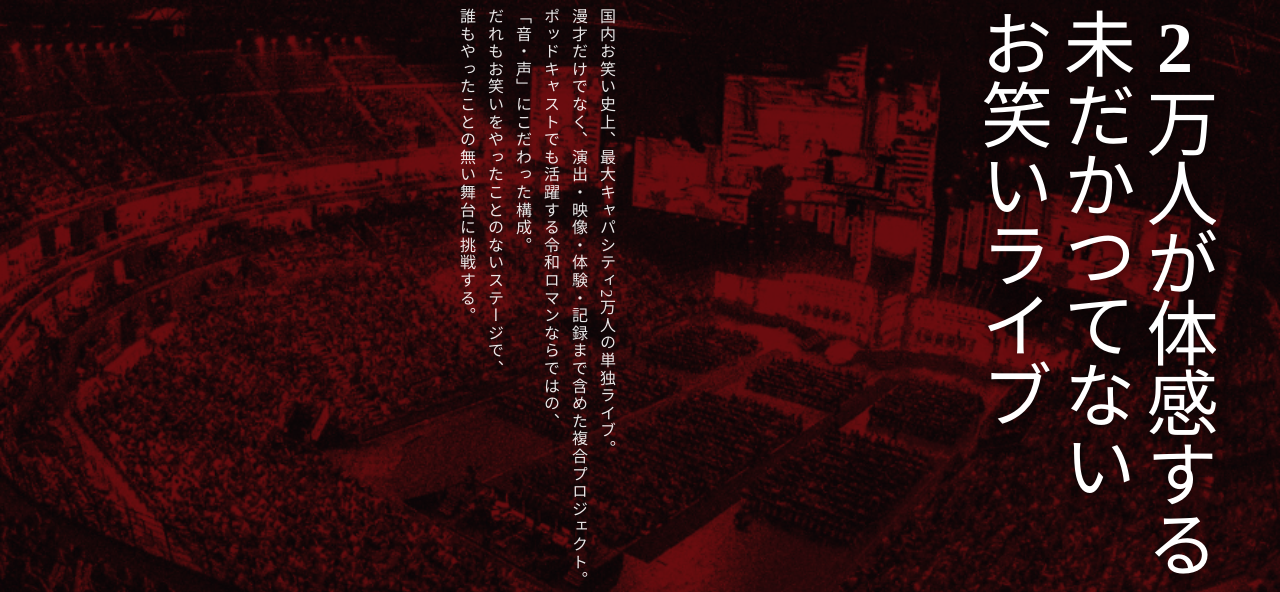
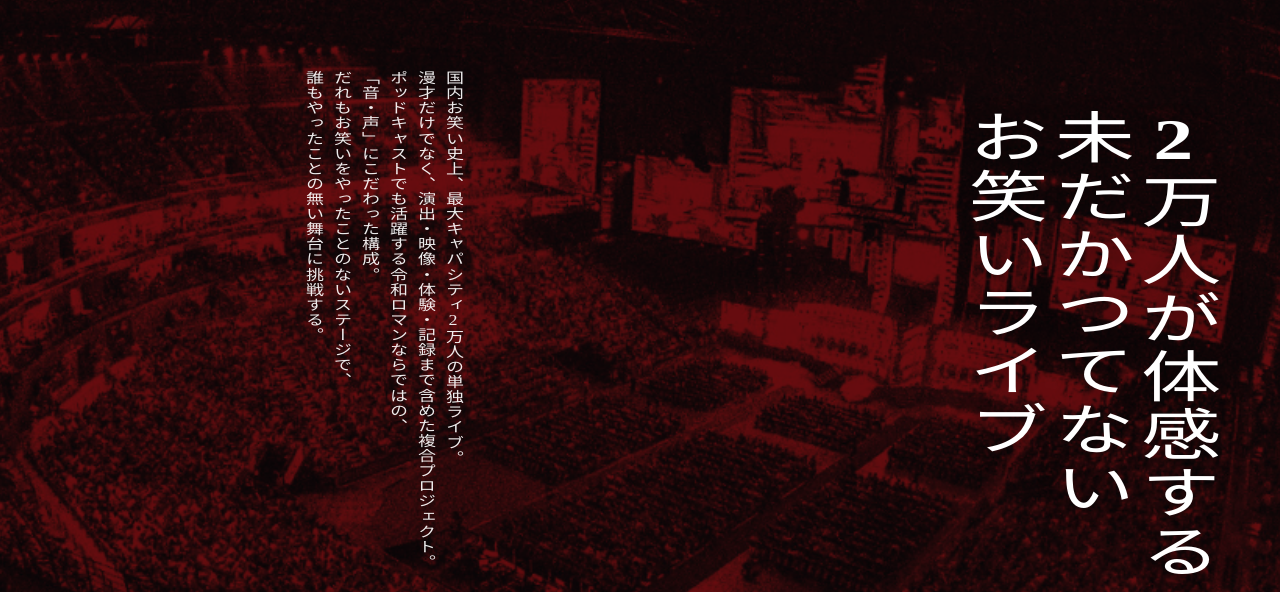
Before and after one commit to sakuya10969/reiwaroman, a React (Vite) app: page / in a window 1280 px wide. Shown: the part 1688-2280 px from the top of the page. Built offline with nearby package versions, Linux system fonts and the light colour scheme.

Commit message:
feat: fonts

```diff
--- a/src/components/introduction/IntroductionLive.tsx
+++ b/src/components/introduction/IntroductionLive.tsx
@@ -1,43 +1,46 @@
 import reiwa6 from "@/assets/reiwa_6.png";
-
-// 背景とティント濃度
-const BG = reiwa6; // 例: "/assets/arena.jpg"
-const TINT = 0.65; // 赤ティントの濃さ（0〜1）
 
 const IntroductionLive = () => {
   return (
-    <div
-      className="relative w-full overflow-hidden text-white"
-      style={{ minHeight: "100vh" }}
-    >
-      {/* 背景（画像 or 黒） */}
+    <div className="relative w-full min-h-[100vh] text-white overflow-hidden">
+      {/* BG */}
       <div
-        className="absolute inset-0 bg-black bg-center bg-cover"
-        style={{ backgroundImage: BG ? `url(${BG})` : "none" }}
-        aria-hidden="true"
+        className="absolute inset-0 bg-center bg-cover"
+        style={{ backgroundImage: `url(${reiwa6})` }}
+        aria-hidden
+      />
+      <div className="absolute inset-0 bg-black/45" aria-hidden />
+      <div
+        className="absolute inset-0 mix-blend-multiply"
+        style={{ backgroundColor: "rgba(185,0,0,0.65)" }}
+        aria-hidden
+      />
+      <div
+        className="absolute inset-0 pointer-events-none"
+        style={{
+          background:
+            "radial-gradient(120% 120% at 50% 40%, rgba(0,0,0,0) 55%, rgba(0,0,0,0.55) 100%)",
+        }}
+        aria-hidden
       />
 
-      {/* 暗幕（黒） */}
-      <div
-        className="absolute inset-0 bg-black/45"
-        aria-hidden="true"
-      />
+      {/* コンテンツ（← 右寄せ） */}
+      <div className="relative z-10 ml-auto w-full max-w-[1280px] px-6 lg:px-10 lg:pr-16 py-16 lg:py-24">
+        <div className="grid grid-cols-12 gap-6 lg:gap-10 items-start">
+          {/* 左のダミー余白は削除 */}
 
-      {/* 赤ティント（multiply） */}
-      <div
-        className="absolute inset-0"
-        style={{ backgroundColor: `rgba(200,0,0,${TINT})`, mixBlendMode: "multiply" }}
-        aria-hidden="true"
-      />
-
-      {/* コンテンツ */}
-      <div className="relative z-10 mx-auto w-full max-w-[1200px] px-6 py-16 lg:py-24">
-        <div className="grid grid-cols-1 lg:grid-cols-12 gap-10">
-          {/* 左：説明カラム（lgで縦書き） */}
-          <div className="lg:col-span-6 flex justify-start lg:justify-end">
+          {/* 縦書き本文（左側） */}
+          <div className="col-span-12 lg:col-span-5 flex lg:justify-end">
             <p
-              className="text-sm sm:text-base leading-relaxed text-white/90 lg:[writing-mode:vertical-rl] lg:[text-orientation:mixed] lg:leading-7 lg:tracking-widest"
-              style={{ fontFamily: '"dnp-shuei-shogomincho-std", serif' }}
+              className="
+                max-w-[22ch]
+                text-base md:text-lg text-white/92
+                lg:[writing-mode:vertical-rl] lg:[text-orientation:upright]
+                lg:leading-7 lg:tracking-wider
+                lg:pr-10
+                scale-y-[0.8] origin-center
+              "
+              style={{ fontFamily: '"a-otf-futo-min-a101-pr6n", serif' }}
             >
               国内お笑い史上、最大キャパシティ2万人の単独ライブ。<br />
               漫才だけでなく、演出・映像・体験・記録まで含めた複合プロジェクト。<br />
@@ -48,10 +51,19 @@ const IntroductionLive = () => {
             </p>
           </div>
 
-          {/* 右：大見出し（lgで縦書き・強調） */}
-          <div className="lg:col-span-6 flex lg:justify-end">
+          {/* 特大縦組み見出し（右側） */}
+          <div className="col-span-12 lg:col-span-7 flex lg:justify-end">
             <h2
-              className="font-extrabold text-[clamp(28px,8vw,72px)] lg:[writing-mode:vertical-rl] lg:[text-orientation:upright] lg:leading-[1.15] tracking-tight drop-shadow-[0_2px_6px_rgba(0,0,0,0.6)]"
+              className="
+                font-extrabold
+                text-[clamp(28px,7.2vw,80px)]
+                text-white
+                lg:[writing-mode:vertical-rl] lg:[text-orientation:upright]
+                lg:leading-[1.08]
+                drop-shadow-[0_3px_12px_rgba(0,0,0,0.55)]
+                tracking-[0.04em]
+                scale-y-[0.7] origin-center
+              "
               style={{ fontFamily: '"dnp-shuei-shogomincho-std", serif' }}
             >
               2万人が体感する<br />
@@ -61,8 +73,7 @@ const IntroductionLive = () => {
           </div>
         </div>
 
-        {/* 余白（SPで詰まり防止） */}
-        <div className="mt-8 lg:mt-0" />
+        <div className="mt-10 lg:mt-0" />
       </div>
     </div>
   );
--- a/src/components/introduction/IntroductionVenue.tsx
+++ b/src/components/introduction/IntroductionVenue.tsx
@@ -31,13 +31,13 @@ const IntroductionVenue = () => {
             tracking-wide
           "
         >
-          <span className="block text-red-700 text-[clamp(48px,12vw,140px)] opacity-70 relative top-8" style={{ fontFamily: '"dnp-shuei-shogomincho-std", serif' }}>
+          <span className="block text-red-700 text-[clamp(48px,10vw,110px)] opacity-70 relative top-8 z-10 scale-x-[1.3] origin-center" style={{ fontFamily: '"dnp-shuei-shogomincho-std", serif' }}>
             横
           </span>
-          <span style={{ fontFamily: 'Prompt, sans-serif' }}>K ARENA</span>
+          <span className="inline-block text-[clamp(48px,10vw,100px)] relative z-0 leading-none scale-x-[1.3] origin-center" style={{ fontFamily: 'Prompt, sans-serif' }}>K ARENA</span>
           <br />
-          <span style={{ fontFamily: 'Prompt, sans-serif' }}>YOKOHAMA</span>
-          <span className="block text-red-700 text-[clamp(48px,12vw,140px)] opacity-70 relative -top-8" style={{ fontFamily: '"dnp-shuei-shogomincho-std", serif' }}>
+          <span className="inline-block text-[clamp(48px,10vw,100px)] leading-none scale-x-[1.3] origin-center" style={{ fontFamily: 'Prompt, sans-serif' }}>YOKOHAMA</span>
+          <span className="block text-red-700 text-[clamp(48px,10vw,110px)] opacity-70 relative -top-12 scale-x-[1.3] origin-center" style={{ fontFamily: '"dnp-shuei-shogomincho-std", serif' }}>
             浜
           </span>
         </h1>
```
